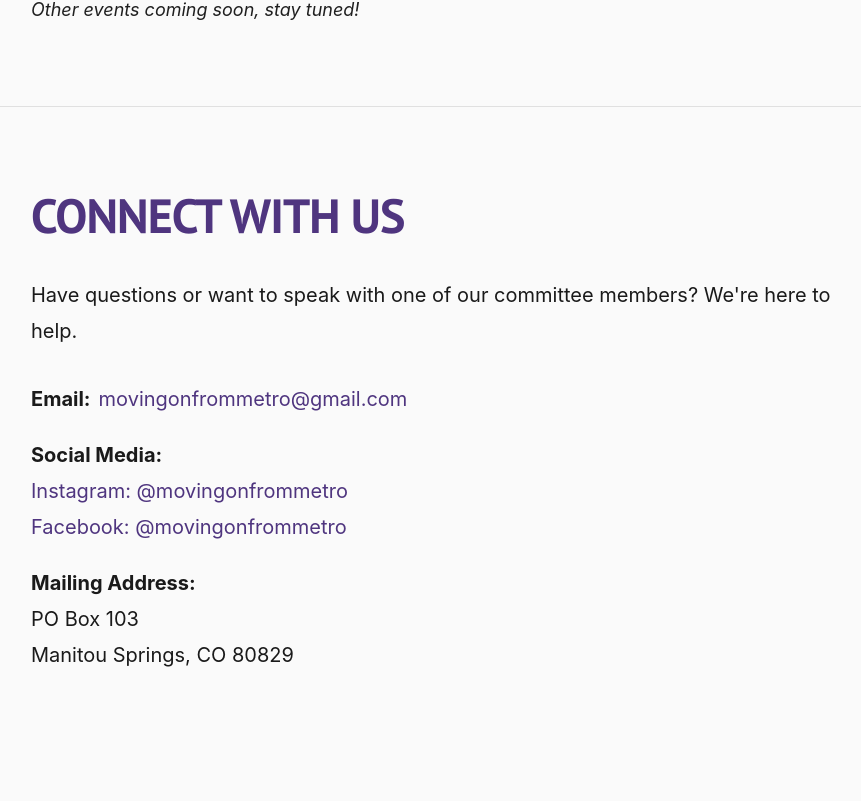
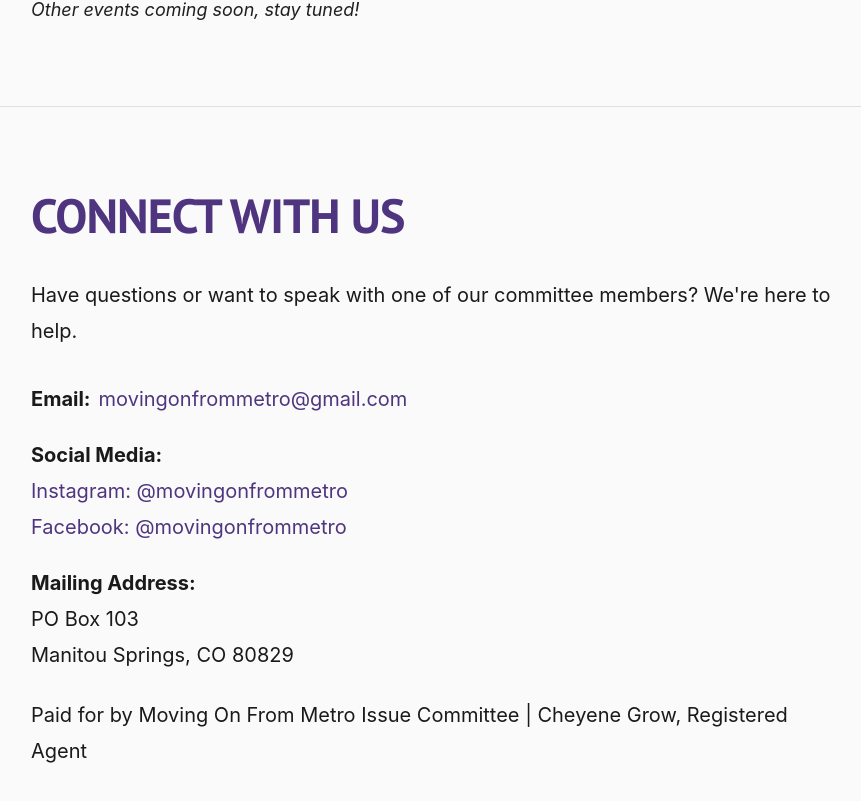
Before and after one commit to kinseyatkolla/mofm, a Vue app: page / in a window 1280 px wide. Shown: the part 11018-11819 px from the top of the page, without its empty margins (321-1182 px from the left). Before the commit the page ends 11795 px from the top, so only its background shows below. Built offline with nearby package versions, Linux system fonts and the light colour scheme; no server answers; a web font is replaced by a local one.

Commit message:
adds paid for by...

```diff
--- a/src/components/sections/Connect.vue
+++ b/src/components/sections/Connect.vue
@@ -45,6 +45,10 @@
             </li>
           </ul>
         </div>
+        <p>
+          Paid for by Moving On From Metro Issue Committee | Cheyene Grow,
+          Registered Agent
+        </p>
       </div>
     </div>
   </section>
```
